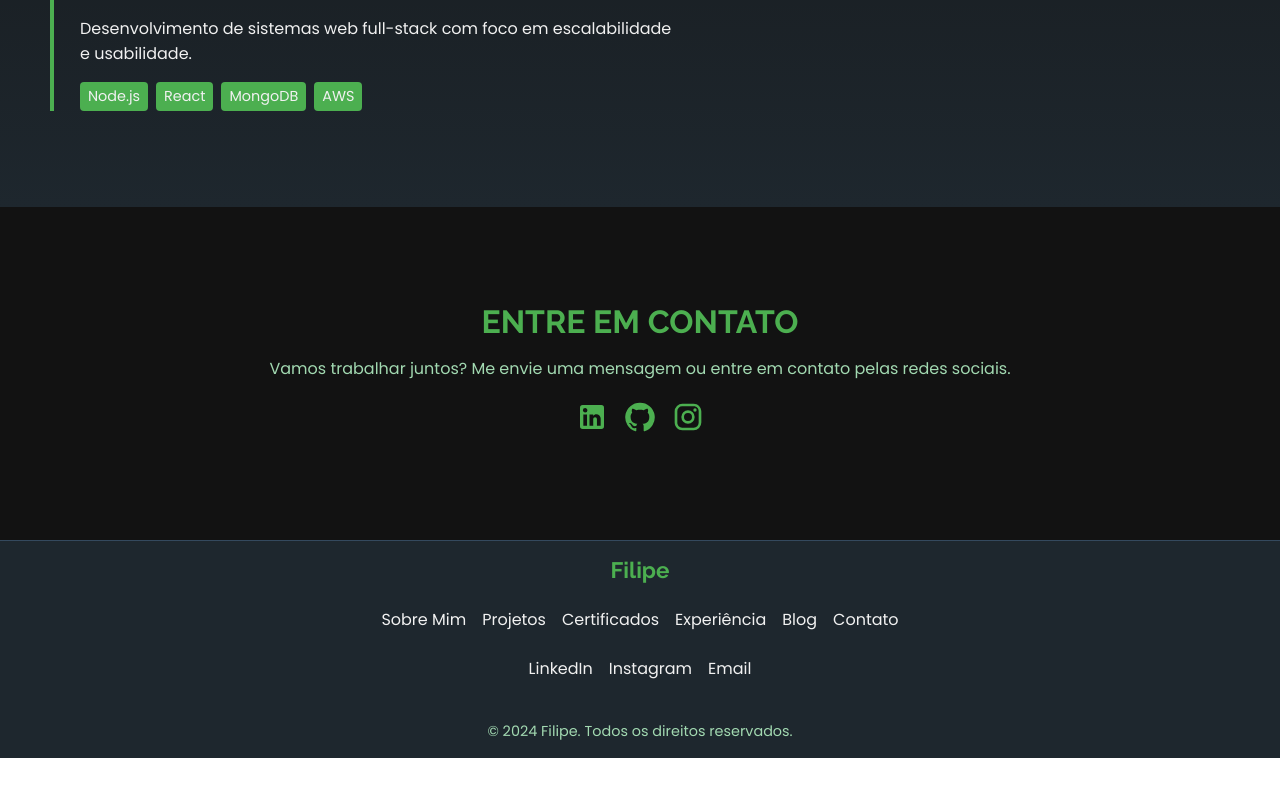
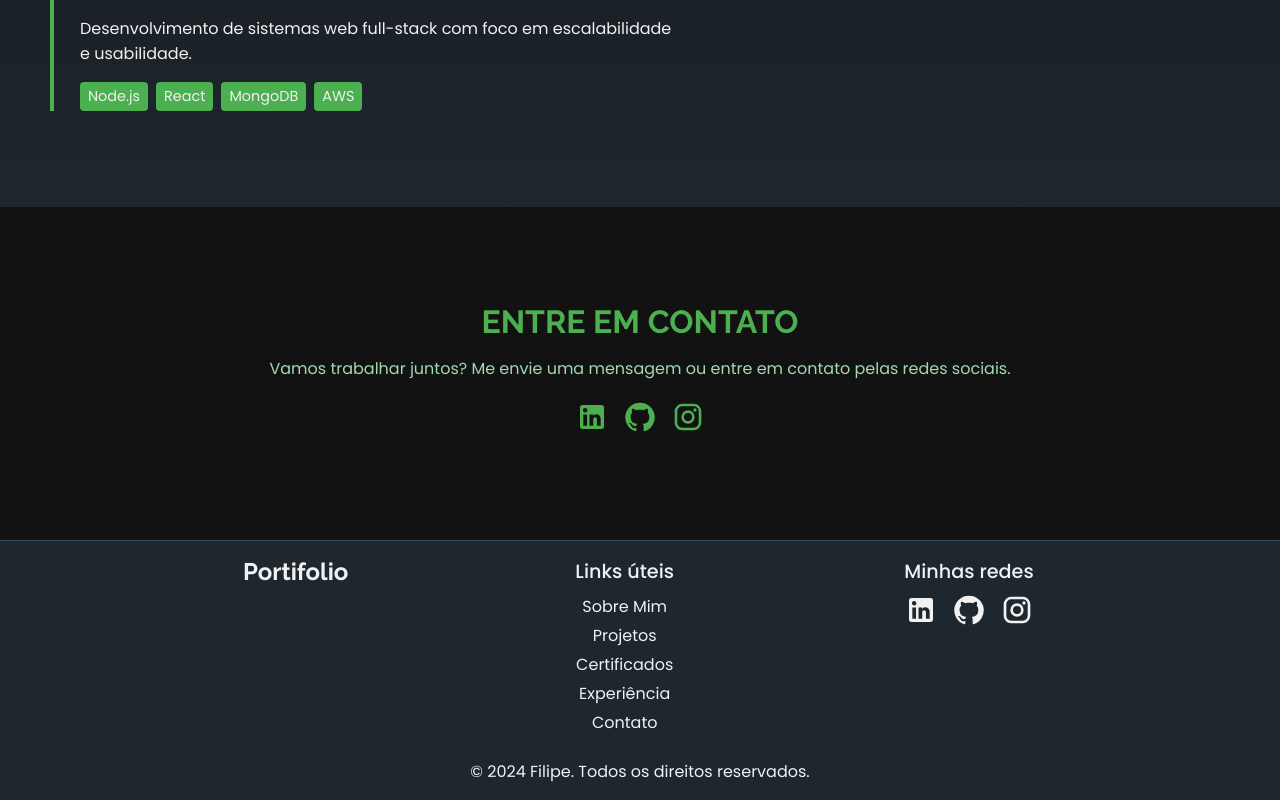
Before and after one commit to mrffilipe/code-by-mister, a React (Vite) app: page / in a window 1280 px wide. Shown: the part 3520-4320 px from the top of the page. Before the commit the page ends 4278 px from the top, so only its background shows below. Built offline with nearby package versions, Linux system fonts and the light colour scheme.

Commit message:
Add refactoring to Footer

```diff
--- a/src/components/Footer/index.tsx
+++ b/src/components/Footer/index.tsx
@@ -1,13 +1,17 @@
+import SocialMedia from "../SocialMedia";
+
 import styles from "./styles.module.css";
 
 const Footer = () => {
 	return (
 		<footer className={styles.footer}>
 			<div className={styles.container}>
+				<div className={styles.links}>
 					<div className={styles.logo}>
-					<h2>Filipe</h2>
+						<h2>Portifolio</h2>
 					</div>
 					<nav className={styles.navigation}>
+						<span>Links úteis</span>
 						<a href="#about" className={styles.link}>
 							Sobre Mim
 						</a>
@@ -20,33 +24,14 @@ const Footer = () => {
 						<a href="#experience" className={styles.link}>
 							Experiência
 						</a>
-					<a href="#experience" className={styles.link}>
-						Blog
-					</a>
 						<a href="#contact" className={styles.link}>
 							Contato
 						</a>
 					</nav>
-				<div className={styles.socials}>
-					<a
-						href="https://linkedin.com/in/seuperfil"
-						target="_blank"
-						rel="noopener noreferrer"
-						className={styles.social_link}
-					>
-						LinkedIn
-					</a>
-					<a
-						href="https://instagram.com/seuperfil"
-						target="_blank"
-						rel="noopener noreferrer"
-						className={styles.social_link}
-					>
-						Instagram
-					</a>
-					<a href="mailto:seuemail@exemplo.com" className={styles.social_link}>
-						Email
-					</a>
+					<div className={styles.my_networks}>
+						<span>Minhas redes</span>
+						<SocialMedia className={styles.social_media} />
+					</div>
 				</div>
 				<div className={styles.copyright}>
 					<p>&copy; 2024 Filipe. Todos os direitos reservados.</p>
--- a/src/components/Footer/styles.module.css
+++ b/src/components/Footer/styles.module.css
@@ -1,79 +1,63 @@
 .footer {
 	background-color: var(--color-background-secondary);
 	padding: 16px var(--horizontal-padding);
-	color: var(--color-text-primary);
 	border-top: 1px solid var(--color-border);
 }
 
 .container {
+	margin: 0 auto;
 	max-width: 1200px;
-	margin: 0 auto;
+	color: var(--color-text-primary);
+	text-align: center;
+}
+
+.links {
 	display: flex;
 	flex-direction: column;
 	align-items: center;
-	text-align: center;
 	gap: 24px;
-}
-
-.logo h2 {
-	font-size: 1.4rem;
-	color: var(--color-primary);
 }
 
 .navigation {
 	display: flex;
-	flex-wrap: wrap;
-	justify-content: center;
-	gap: 16px;
+	flex-direction: column;
+	gap: 4px;
 }
 
-.link {
+.navigation span,
+.my_networks span {
+	display: block;
+	font-size: 1.2rem;
+	font-weight: 500;
+	margin-bottom: 4px;
+}
+
+.navigation a {
 	color: var(--color-text-primary);
 	text-decoration: none;
-	font-size: 1rem;
-	transition: color 0.3s ease;
+	transition: all 0.3s ease;
 }
 
-.link:hover {
-	color: var(--color-primary);
+.navigation a:hover {
+	text-decoration: underline;
 }
 
-.socials {
-	display: flex;
-	justify-content: center;
-	gap: 16px;
+.social_media a {
+	color: var(--color-text-primary);
 }
 
-.social_link {
-	color: var(--color-text-primary);
-	font-size: 1rem;
-	text-decoration: none;
-	transition: color 0.3s ease;
-}
-
-.social_link:hover {
-	color: var(--color-primary);
+.social_media a svg {
+	font-size: 2rem;
 }
 
 .copyright {
-	margin-top: 16px;
-	width: 100%;
-	color: var(--color-text-secondary);
-	font-size: 0.9rem;
-	text-align: center;
+	margin-top: 24px;
 }
 
-@media (min-width: 768px) {
-	.container {
-		flex-direction: column;
+@media (min-width: 1024px) {
+	.links {
+		flex-direction: row;
+		justify-content: space-evenly;
+		align-items: flex-start;
 	}
-	/* .container {
-		flex-direction: row;
-		flex-wrap: wrap;
-		justify-content: space-around;
-	}
-
-	.copyright {
-		width: 100%;
-	} */
 }
--- a/src/components/SocialMedia/styles.module.css
+++ b/src/components/SocialMedia/styles.module.css
@@ -9,6 +9,7 @@
 	display: inline-block;
 	padding: 4px;
 	color: var(--color-primary);
+	text-decoration: none;
 	transition: all 0.3s ease;
 }
 
```
Lines whose indentation alone changed are shown as unchanged.
